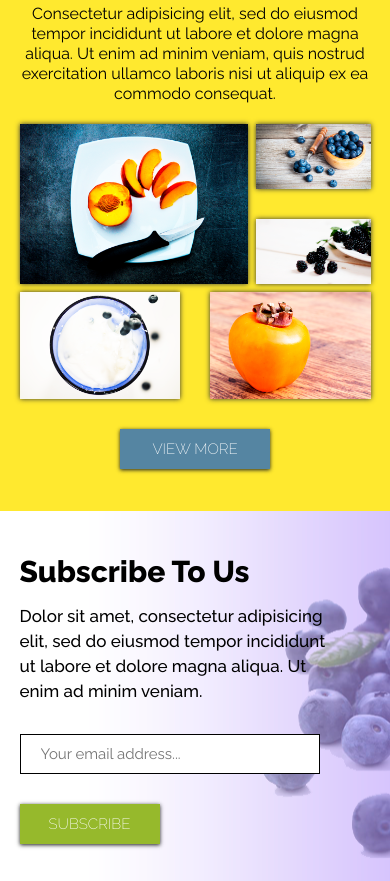
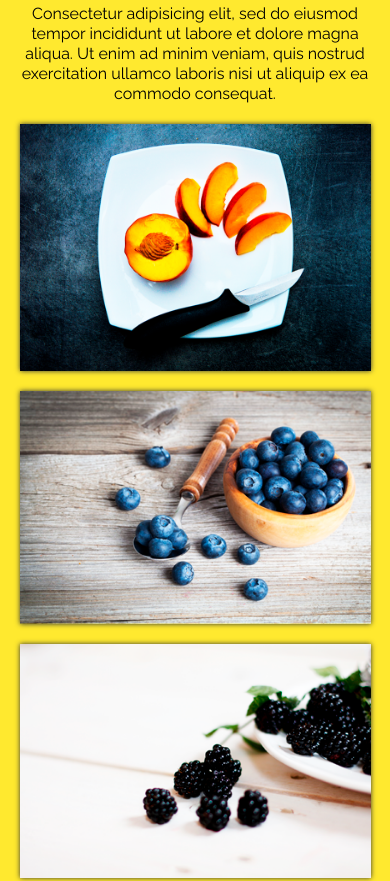
Before and after one commit to Vadim3088/hworks, a plain HTML site: page 12/index.html in a window 390 px wide. Shown: the part 1980-2861 px from the top of the page. Drawn offline with Linux system fonts and the light colour scheme; files whose address does not match are found by name.

Commit message:
Cache 21.10.21

```diff
--- a/12/assets/css/responsive.scss
+++ b/12/assets/css/responsive.scss
@@ -61,7 +61,6 @@ $base_size:16;
     .about_section {
         .bloks_about {
             .img_about {
-
             }
             .text_about {
                 width: 60%;
@@ -257,19 +256,15 @@ $base_size:16;
     }
 
     .blog_section {
-
         .container {
             .flex_blog {
                 .h2_blog {
-
 
                 }
                 .p_blog {
                     width: 80%;
                 }
                 .articles {
-
-
                         .block_blog {
                             margin-bottom: 15px;
                         }
@@ -290,7 +285,6 @@ $base_size:16;
                width: 20%;
             }
         }
-
     }
     #header_menu {
         display: none;
@@ -370,19 +364,31 @@ $base_size:16;
                 }
             }
             .gallery_pic {
-                margin-bottom: 30px;
+
                 .big_small {
                     margin-bottom: 16px;
                     .pic_big {
-                        width: 65%;
+                        width: calc(66.6666% - 8px);
+                        &:hover {
+                            transform: scale(1.2)
+                        }
                     }
                     .two_small_pic {
-                        width: calc(35% - 16px);
+                        width: calc(33.3333% - 8px);
+                        .pic {
+                            height: calc(50% - 8px);
+                            &:hover {
+                                transform: scale(1.2)
+                            }
+                        }
                     }
                 }
                 .two_middle_pic {
-                    .middle_pic {
+                    .pic {
                         width: calc(50% - 8px);
+                        &:hover {
+                            transform: scale(1.2)
+                        }
                     }
                 }
             }
@@ -445,8 +451,6 @@ $base_size:16;
                             left: 15px;
                             top: 15px;
                         }
-
-
                     }
                 }
                 .btn_red {
@@ -583,8 +587,6 @@ $base_size:16;
                             left: 35px;
                             top: 35px;
                         }
-
-
                     }
                 }
                 .btn_red {
@@ -622,14 +624,12 @@ $base_size:16;
 
             }
         }
-
     }
     .fresh_section {
 
         .container {
             width: 100%;
             margin-top: 50px;
-
         }
         .content_fresh {
             width: 100%;
@@ -640,12 +640,9 @@ $base_size:16;
             background: linear-gradient(transparent, rgba(255, 255, 255, 0.8), transparent);
             h1 {
                 @include fz(52);
-
             }
             p {
                 width: 90%;
-
-
             }
             .btn_orange {
                 width: 150px;
@@ -656,7 +653,6 @@ $base_size:16;
         .fresh_mouse {
 
             .img {
-
 
             }
         }
@@ -699,33 +695,35 @@ $base_size:16;
                 }
             }
             .gallery_pic {
+                display: flex;
+                flex-direction: column;
+                margin-bottom: 20px;
                 .big_small {
-                    margin-bottom: 8px;
+                    display: block;
+                    margin-bottom: 0;
                     .pic_big {
-                        .pic {
-                            &:hover {
-                                transform: scale(1.2)
-                            }
-                        }
+                        width: 100%;
+                        margin-bottom: 20px;
+
                     }
                     .two_small_pic {
-                        width: calc(35% - 8px);
+                    display: block;
+                    width: 100%;
                         .pic {
-                            &:hover {
-                                transform: scale(1.2)
-                            }
+                            width: 100%;
+                            height: 100%;
+                            margin-bottom: 20px;
                         }
                     }
                 }
                 .two_middle_pic {
-                    .middle_pic {
-                        width: calc(50% - 4px);
+                    display: block;
+
                     .pic {
-                            &:hover {
-                                transform: scale(1.2)
+                        width: 100%;
+                        margin-bottom: 20px;
                     }
-                        }
-                    }
+
                 }
             }
             .btn_blue_gallery {
@@ -782,8 +780,6 @@ $base_size:16;
                         }
                         &:hover .date_block_blog {
                         }
-
-
                     }
                 }
                 .btn_red {
@@ -805,6 +801,7 @@ $base_size:16;
             }
            .blocks_contact {
                flex-direction: column-reverse;
+               align-items: center;
 
                .contact_block_right {
                    width: 100%;
@@ -813,6 +810,9 @@ $base_size:16;
                    justify-content: space-between;
                    .our_contacts {
                         width: 100%;
+                        display: flex;
+                        flex-direction: column;
+                        align-items: center;
                         h5 {
                             @include fz(16);
                         }
@@ -891,8 +891,6 @@ $base_size:16;
                             left: 15px;
                             top: 15px;
                         }
-
-
                     }
                 }
                 .btn_red {
--- a/12/assets/css/style.scss
+++ b/12/assets/css/style.scss
@@ -457,7 +457,6 @@ header {
                 .pic {
                     height: calc(50% - 15px);
                 }
-
             }
         }
         .two_middle_pic {
```
Also changed, not shown: 12/assets/css/responsive.css, 12/assets/css/responsive.min.css. Lines whose indentation alone changed are shown as unchanged.
